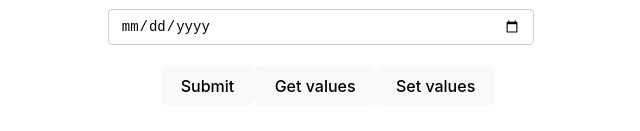
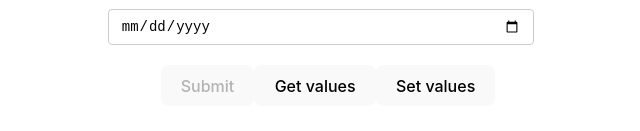
Before and after one commit to Narotam-Mishra/react-hook-form_learning, a React (Vite) app: page / in a window 1280 px wide. Shown: the part 965-1096 px from the top of the page, without its empty margins (312-952 px from the left). Built offline with nearby package versions, Linux system fonts and the light colour scheme.

Commit message:
rhf_1.22_disable_form_submission

```diff
--- a/src/components/YoutubeForm.tsx
+++ b/src/components/YoutubeForm.tsx
@@ -50,9 +50,9 @@
   });
 
   const { register, control, handleSubmit, formState, watch, getValues, setValue } = form;
-  const { errors, touchedFields, dirtyFields, isDirty } = formState
+  const { errors, touchedFields, dirtyFields, isDirty, isValid } = formState
 
-  console.log({touchedFields, dirtyFields, isDirty});
+  console.log({touchedFields, dirtyFields, isDirty, isValid});
 
   const { fields, append, remove } = useFieldArray({
     name: 'phNumbers',
@@ -257,7 +257,7 @@
           <p className="error">{errors.dob?.message}</p>
         </div>
 
-        <button>Submit</button>
+        <button disabled={!isDirty || !isValid}>Submit</button>
 
         {/* get value */}
         <button type="button" onClick={handleGetValues}>Get values</button>
```
Also changed, not shown: ReadMe.txt.
